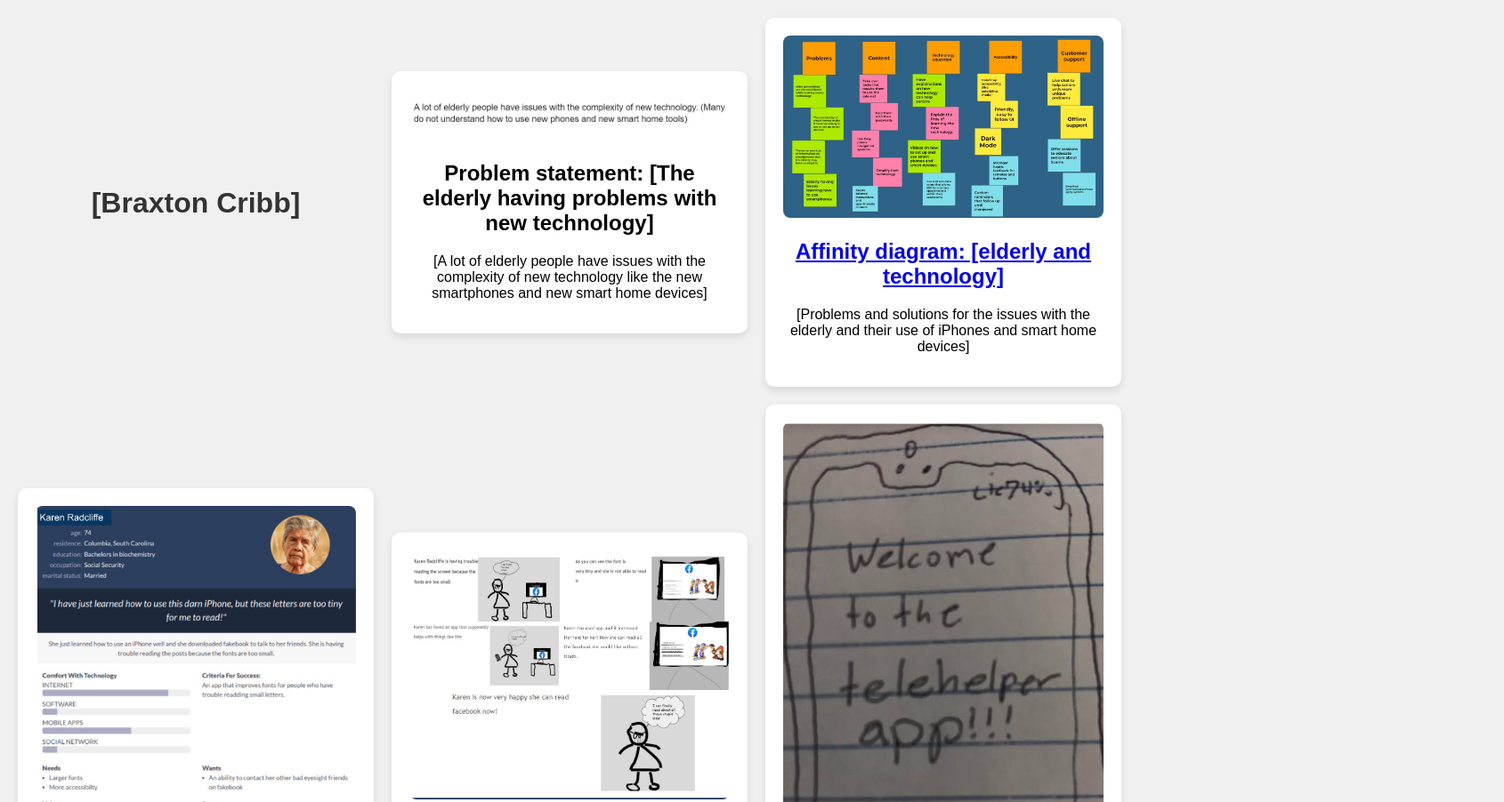
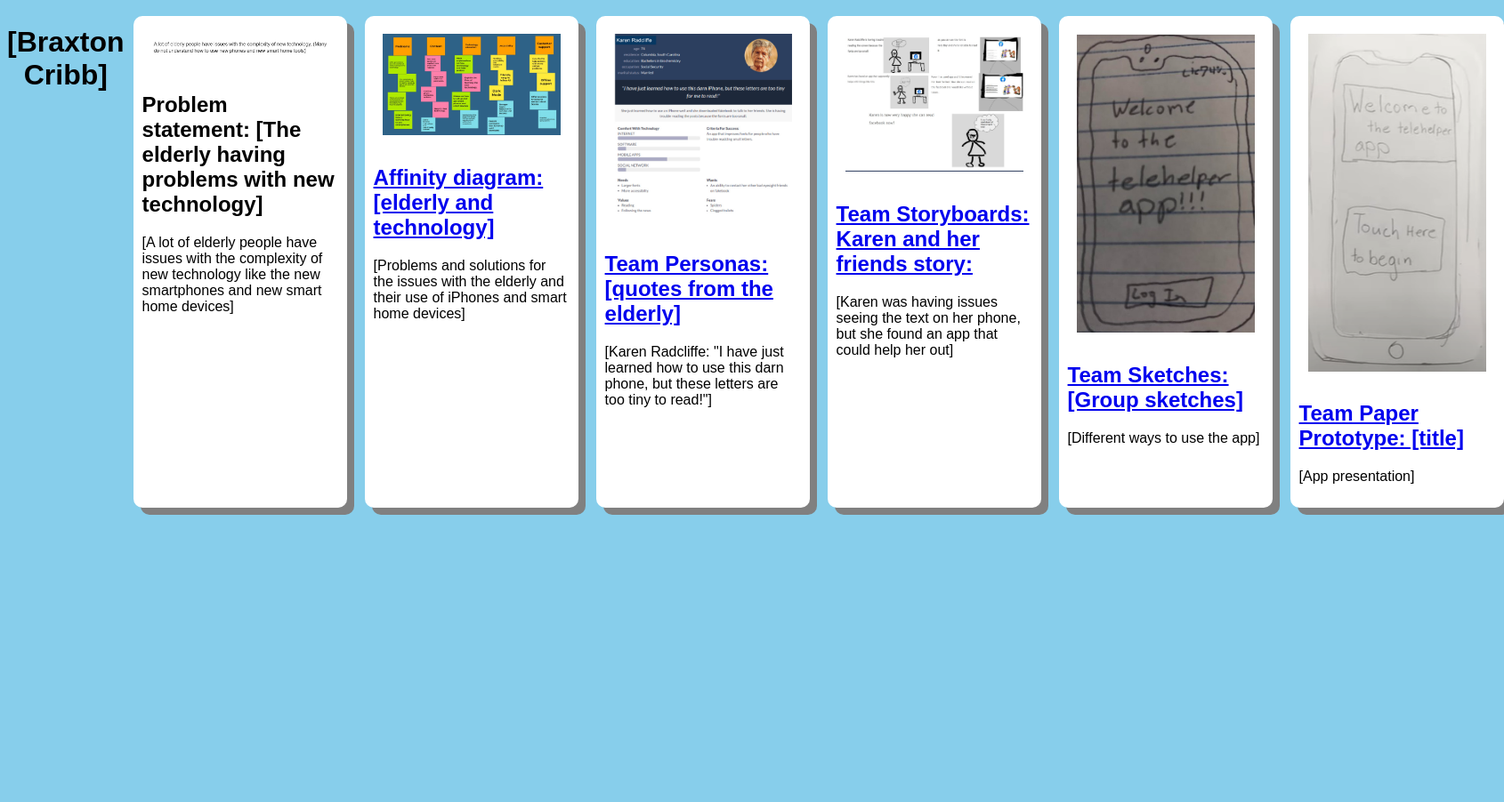
Before and after one commit to BraxtonCribb/BraxtonCribb.github.io, a plain HTML site: page index.html in a window 1280 px wide. Shown: the top 902 px of the page at 89% size, 1690 px wide, since content can reach past the window. After the commit the page ends 800 px from the top, so only its background shows below. Drawn offline with Linux system fonts and the light colour scheme.

Commit message:
Update styles.css

```diff
--- a/styles.css
+++ b/styles.css
@@ -1,30 +1,22 @@
 body {
-    background: #f0f0f0; /* Light gray background */
-    font-family: Arial, Helvetica, sans-serif;
-    display: grid;
-    grid-template-columns: repeat(3, 1fr); /* Three equal-width columns */
-    gap: 20px; /* Gap between columns and rows */
-    justify-content: center; /* Center columns horizontally */
-    align-items: center; /* Center items vertically */
-    margin: 0;
-    padding: 20px; /* Add some padding to the body */
+background: skyblue;
+font-family: Arial, Helvetica, sans-serif;
+display: flex;
 }
-
 h1 {
-    color: #333; /* Dark gray text color */
-    text-align: center;
-    margin-bottom: 20px; /* Add some bottom margin */
+color: black;
+text-align: center;
 }
-
 .assign {
-    padding: 20px;
-    background: #fff; /* White background */
-    box-shadow: 0 4px 8px rgba(0, 0, 0, 0.1); /* Slight shadow */
-    border-radius: 10px;
-    text-align: center; /* Center text */
+padding: 10px;
+margin: 10px;
+background: white;
+width: 20%;
+box-shadow: 8px 8px grey;
+border-radius: 10px;
+display: block;
 }
-
 .assign img {
-    width: 100%;
-    border-radius: 8px; /* Rounded corners for the image */
+width: 200px;
+padding: 10px;
 }
```
